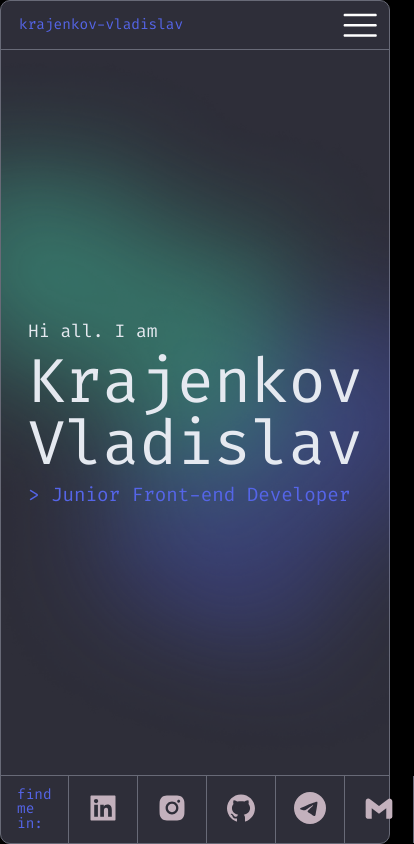
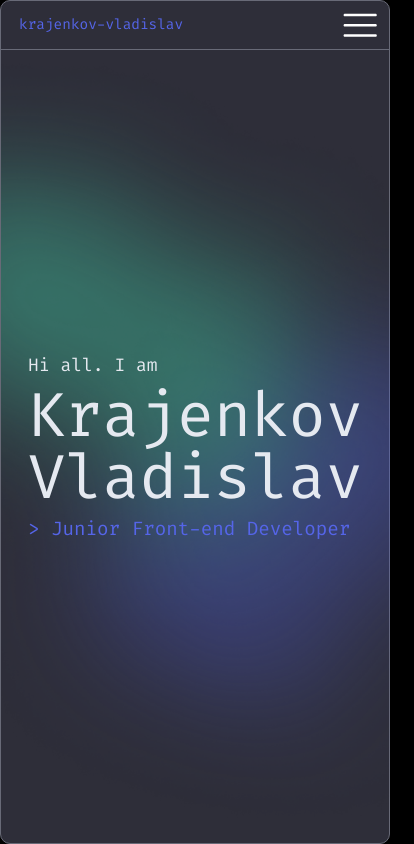
Before and after one commit to vlad-Kriajenkov/MyWebPortfolio, a React (Create React App) app: page /#/ in a window 390 px wide. Shown: the whole page, 414 px wide, since content can reach past the window. Built offline with nearby package versions, Linux system fonts and the light colour scheme.

Commit message:
Update
Add useMediaQuery

```diff
--- a/src/layout/HomeLayout/HomeLayout.tsx
+++ b/src/layout/HomeLayout/HomeLayout.tsx
@@ -2,14 +2,16 @@ import React from 'react';
 import { Outlet } from 'react-router';
 import { Conatainer } from './HomeLayout.styled';
 import { HomeNavigation, HomeFooter } from './index';
+import { useMediaQuery } from 'react-responsive';
 const HomeLayout = () => {
+  const isMobile = useMediaQuery({ query: '(max-width: 426px)' });
   return (
     <Conatainer>
       <HomeNavigation />
       <main>
         <Outlet />
       </main>
-      <HomeFooter />
+      {isMobile ? <></> : <HomeFooter />}
     </Conatainer>
   );
 };
```
